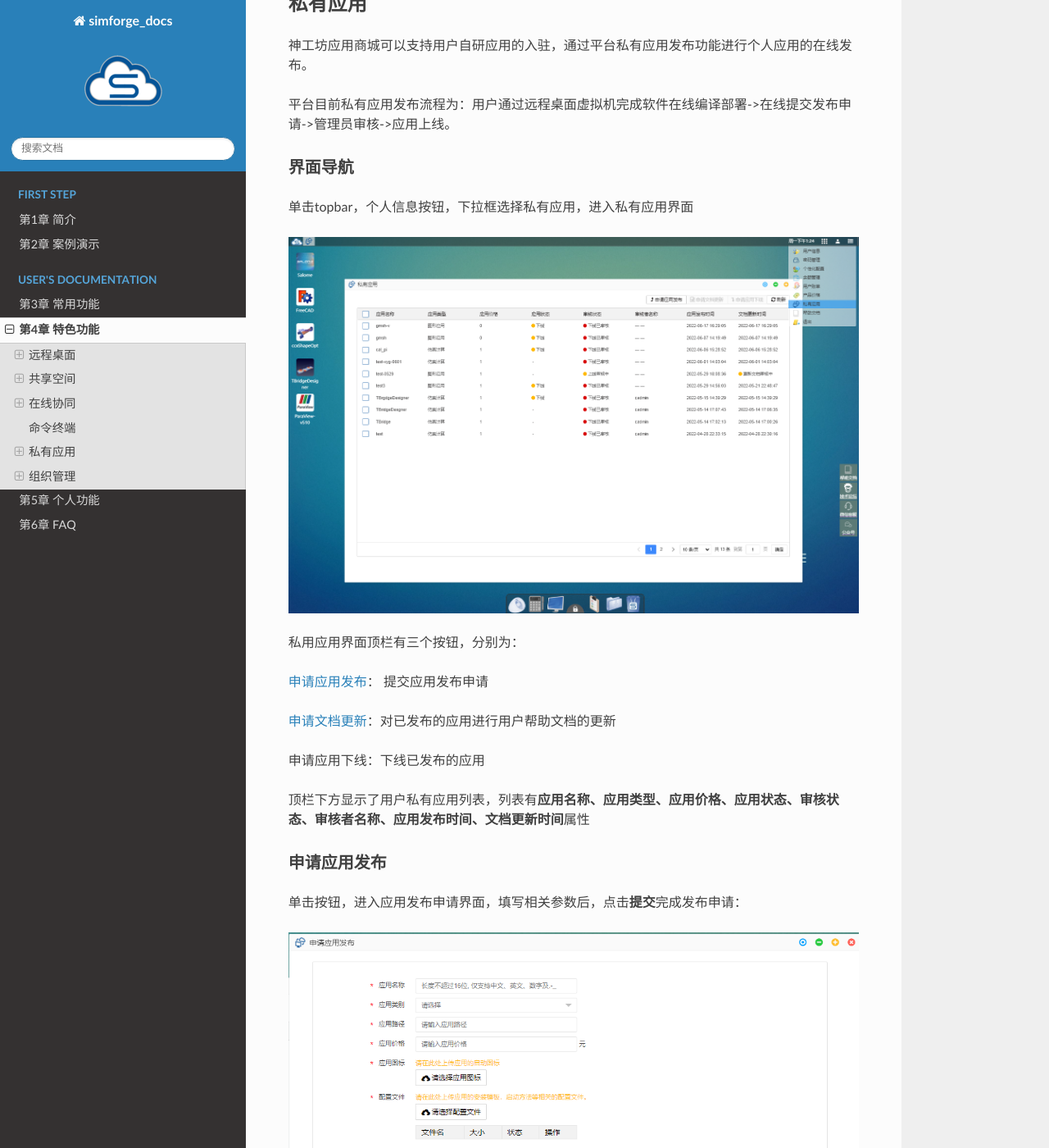
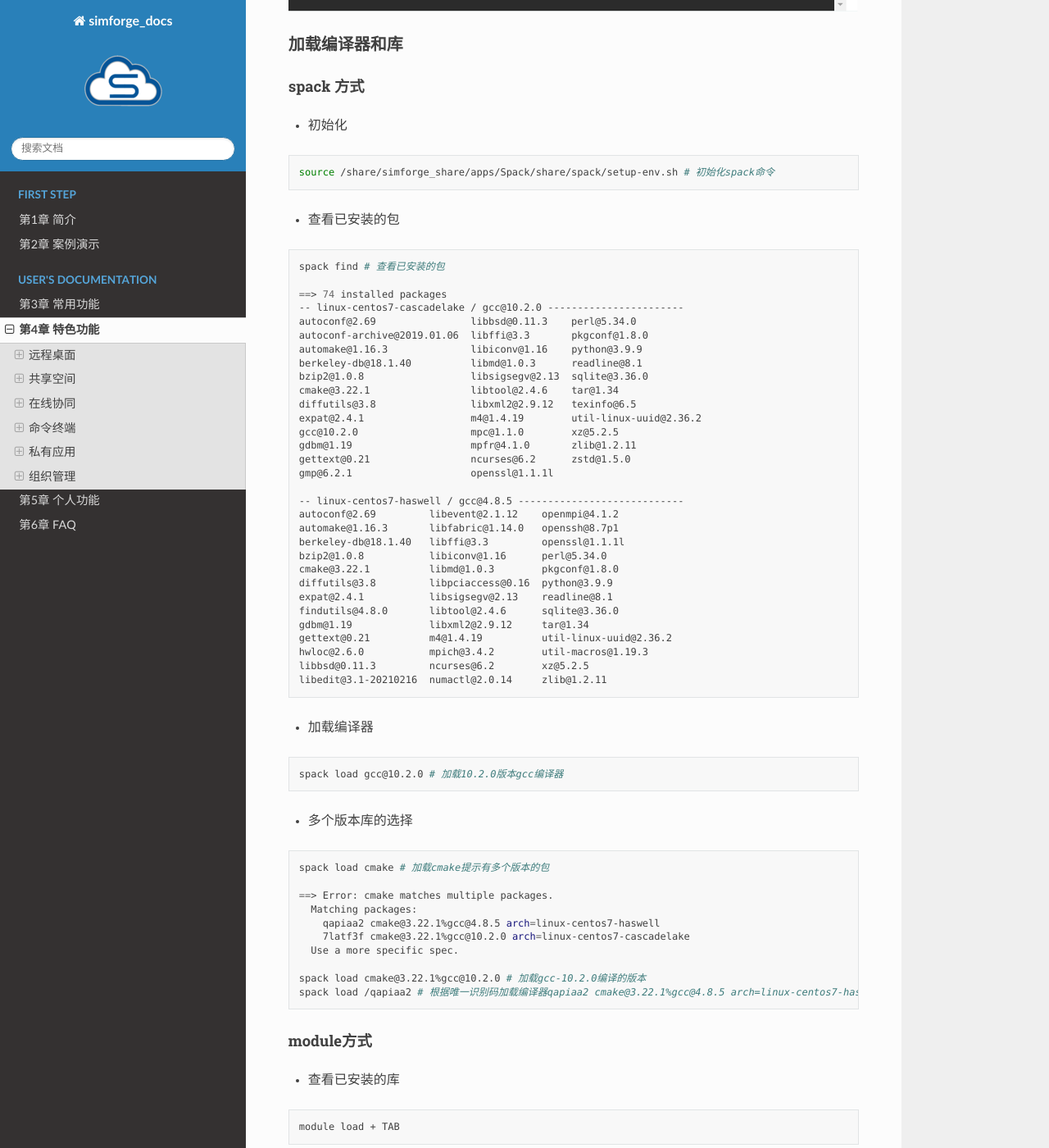
Before and after one commit to readthedocs/tutorial-sphinx-markdown-library, a Sphinx documentation site: the page built from docs/source/feature.md, in a window 1280 px wide and 1400 px high, scrolled down 11826 px. Shown: the whole window at 82% size. Built offline with Sphinx 7.4.7 and the Read the Docs theme 2.0.0, drawn with Linux system fonts in a browser that asks for light colours; some of the changed text lies outside the part shown.

Commit message:
添加命令终端ttyd加载编译器和MPI作业提交方式

````diff
--- a/docs/source/feature.md
+++ b/docs/source/feature.md
@@ -235,6 +235,8 @@ spack load cmake@3.22.1%gcc@10.2.0 # 加载gcc-10.2.0编译的版本
 
 命令终端是一个命令行程序，使用linux命令进行操作，可以看做是个网页版的远程终端。熟悉命令行的用户，可以使用命令终端功能来操作文件、提交作业等。
 
+### 基本操作
+
 在功能管理中选择命令终端，点击后打开命令终端界面。
 
 ![](figs/feature/ttyd.png)
@@ -250,6 +252,114 @@ spack load cmake@3.22.1%gcc@10.2.0 # 加载gcc-10.2.0编译的版本
 
 ![](figs/feature/exit_2.png)
 
+### 加载编译器和库
+
+#### spack 方式
+- 初始化
+```bash
+source /share/simforge_share/apps/Spack/share/spack/setup-env.sh # 初始化spack命令
+```
+- 查看已安装的包
+
+```bash
+spack find # 查看已安装的包
+
+==> 74 installed packages
+-- linux-centos7-cascadelake / gcc@10.2.0 -----------------------
+autoconf@2.69                libbsd@0.11.3    perl@5.34.0
+autoconf-archive@2019.01.06  libffi@3.3       pkgconf@1.8.0
+automake@1.16.3              libiconv@1.16    python@3.9.9
+berkeley-db@18.1.40          libmd@1.0.3      readline@8.1
+bzip2@1.0.8                  libsigsegv@2.13  sqlite@3.36.0
+cmake@3.22.1                 libtool@2.4.6    tar@1.34
+diffutils@3.8                libxml2@2.9.12   texinfo@6.5
+expat@2.4.1                  m4@1.4.19        util-linux-uuid@2.36.2
+gcc@10.2.0                   mpc@1.1.0        xz@5.2.5
+gdbm@1.19                    mpfr@4.1.0       zlib@1.2.11
+gettext@0.21                 ncurses@6.2      zstd@1.5.0
+gmp@6.2.1                    openssl@1.1.1l
+
+-- linux-centos7-haswell / gcc@4.8.5 ----------------------------
+autoconf@2.69         libevent@2.1.12    openmpi@4.1.2
+automake@1.16.3       libfabric@1.14.0   openssh@8.7p1
+berkeley-db@18.1.40   libffi@3.3         openssl@1.1.1l
+bzip2@1.0.8           libiconv@1.16      perl@5.34.0
+cmake@3.22.1          libmd@1.0.3        pkgconf@1.8.0
+diffutils@3.8         libpciaccess@0.16  python@3.9.9
+expat@2.4.1           libsigsegv@2.13    readline@8.1
+findutils@4.8.0       libtool@2.4.6      sqlite@3.36.0
+gdbm@1.19             libxml2@2.9.12     tar@1.34
+gettext@0.21          m4@1.4.19          util-linux-uuid@2.36.2
+hwloc@2.6.0           mpich@3.4.2        util-macros@1.19.3
+libbsd@0.11.3         ncurses@6.2        xz@5.2.5
+libedit@3.1-20210216  numactl@2.0.14     zlib@1.2.11
+```
+- 加载编译器
+```bash
+spack load gcc@10.2.0 # 加载10.2.0版本gcc编译器
+```
+- 多个版本库的选择
+```bash
+spack load cmake # 加载cmake提示有多个版本的包
+
+==> Error: cmake matches multiple packages.
+  Matching packages:
+    qapiaa2 cmake@3.22.1%gcc@4.8.5 arch=linux-centos7-haswell
+    7latf3f cmake@3.22.1%gcc@10.2.0 arch=linux-centos7-cascadelake
+  Use a more specific spec.
+
+spack load cmake@3.22.1%gcc@10.2.0 # 加载gcc-10.2.0编译的版本
+spack load /qapiaa2 # 根据唯一识别码加载编译器qapiaa2 cmake@3.22.1%gcc@4.8.5 arch=linux-centos7-haswell
+```
+#### module方式
+- 查看已安装的库
+```bash
+module load + TAB
+```
+![](figs/feature/ttyd_module.png)
+
+- 加载程序包
+
+```bash
+module load Intel/parallel_studio_xe_2018/2018 # 加载Intel2018程序包
+```
+
+### 递交作业
+
+#### 查看队列资源
+```bash
+aip queue info
+```
+#### csub任务提交命令
+```bash
+csub -I -q q_x86_sf -n 8 -o %J.out -e %J.error <command>
+```
+- -I：交互式。程序输出会打印到终端，终端关闭则程序终止运行。
+- -q：后接队列名，如q_x86_sf
+- -n：后接程序运行使用核心数
+- -o：后接文件名，将输出打印至该文件中
+- -e：后接文件名，将错误信息打印至该文件中
+- command：Linux系统运行程序的命令
+
+更多命令参数请查看csub文档：
+```bash
+man csub
+```
+#### 递交MPI作业
+- 基于MPICH的MPI实现
+包括Intel MPI、MPICH、MVAPICH
+```bash
+spack load mpich@3.4.2%gcc@4.8.5 # 加载mpich-3.4.2
+module load Intel/parallel_studio_xe_2018/2018 # 加载Intel2018程序包
+csub -n 64 mpirun ./myprogram
+```
+
+- 基于OpenMPI的MPI实现
+包括OpenMPI、Platform/HP/IBM MPI
+```bash
+spack load openmpi@4.1.2%gcc@4.8.5 # 加载openmpi-4.1.2
+csub -n 64 ompi-mpirun ./myprogram
+```
 ## 私有应用
 
 神工坊应用商城可以支持用户自研应用的入驻，通过平台私有应用发布功能进行个人应用的在线发布。
````
Also changed, not shown: docs/source/figs/feature/ttyd_module.png (added).
